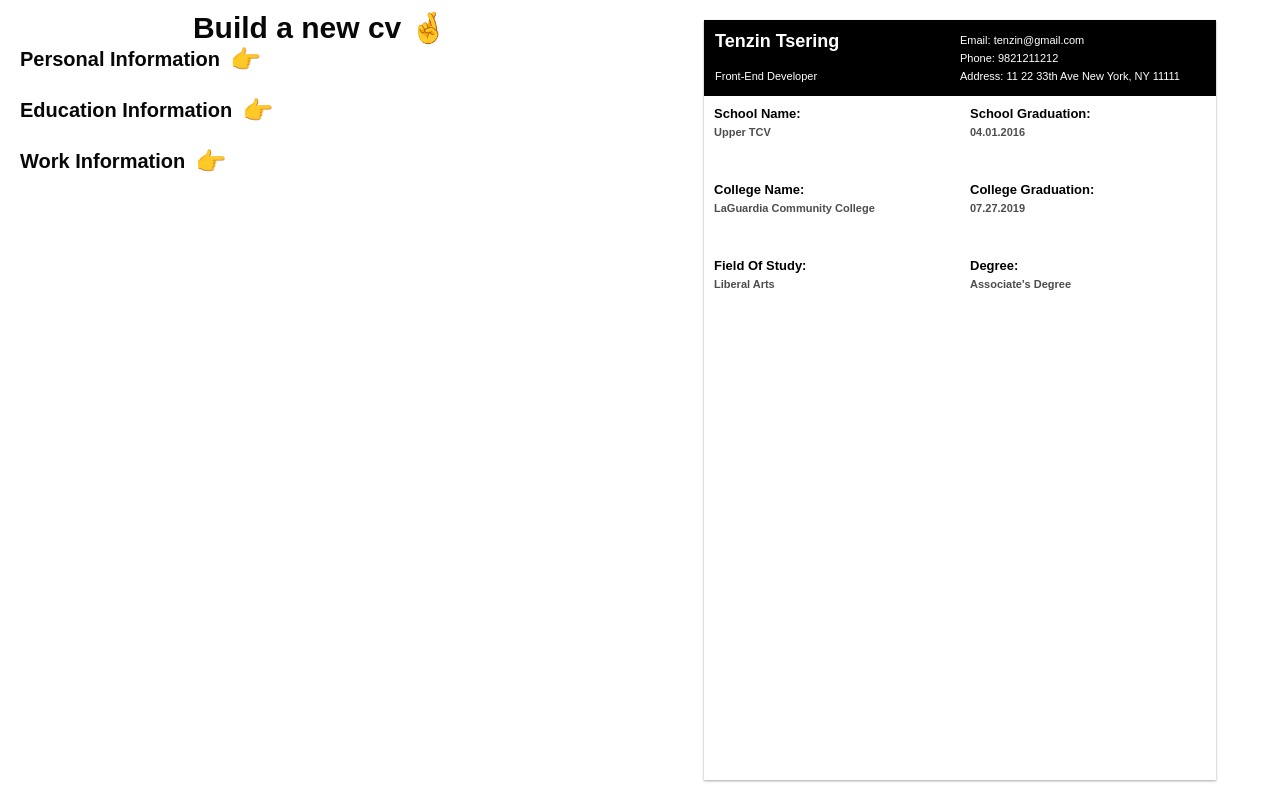
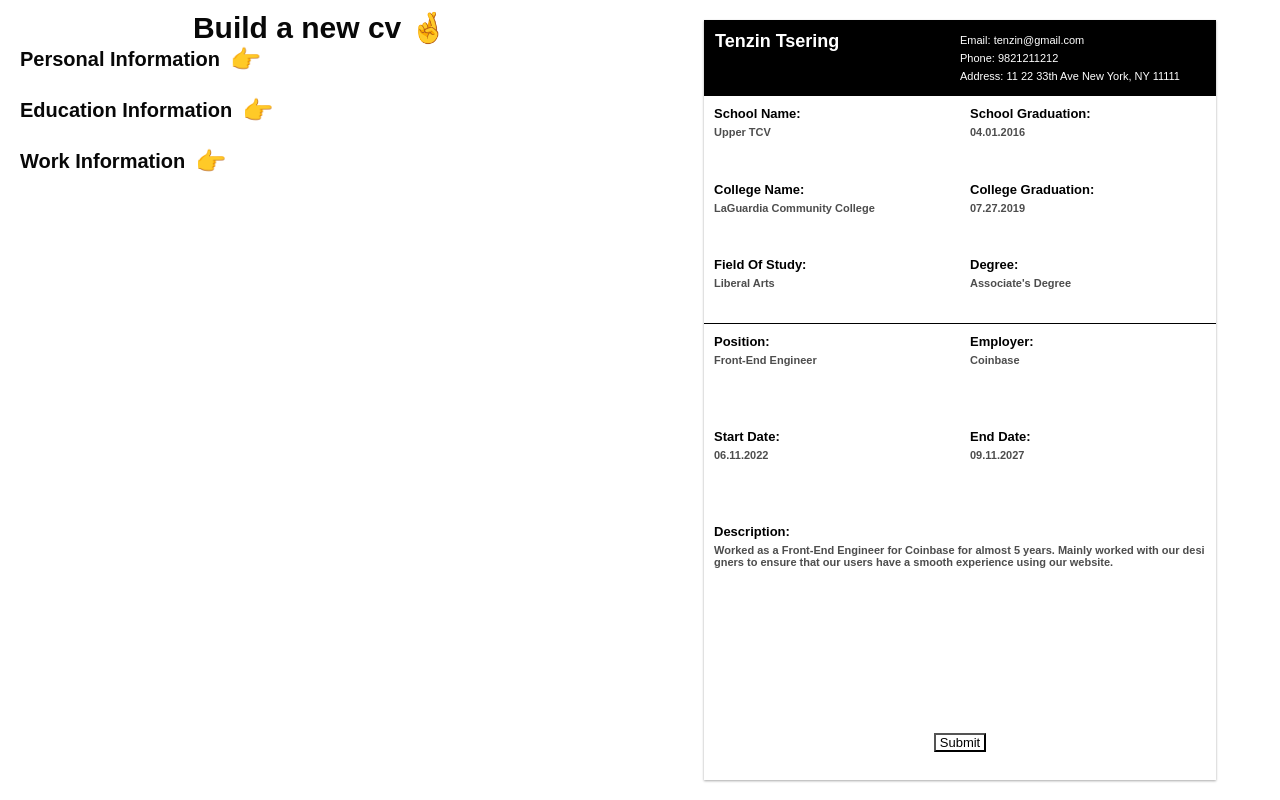
Before and after one commit to rabtennamgyal/TOP-React-cv-builder, a React (Create React App) app: page / in a window 1280 px wide. Built offline with nearby package versions, Linux system fonts and the light colour scheme.

Commit message:
finished core logic

```diff
--- a/src/App.js
+++ b/src/App.js
@@ -19,7 +19,12 @@ class App extends React.Component {
       CollegeName: '',
       CollegeGraduation: '',
       Study: '',
-      Degree: ''
+      Degree: '',
+      Position: '',
+      Employer: '',
+      StartDate: '',
+      EndDate: '',
+      Description: ''
     }
   };
 
@@ -71,7 +76,28 @@ class App extends React.Component {
   };
 
   getData3 = (data) => {
-    this.state.work.push(data);
+    if (this.state.work.length !== 0) {
+      const work = this.state.work.slice(0, this.state.work.length - 1);
+      work.push(data);
+      this.setState({
+        work: work
+      });
+    } else {
+      this.state.work.push(data);
+    };
+
+    setTimeout(() => {
+      const { Position, Employer, StartDate, EndDate, Description } = this.state.work[0];
+      this.setState({
+        Position: Position,
+        Employer: Employer,
+        StartDate: StartDate,
+        EndDate: EndDate,
+        Description: Description
+      });
+
+      console.log(this.state.work);
+    });
   };
 
   editData = () => {
@@ -141,11 +167,46 @@ class App extends React.Component {
     };
   };
 
+  editData3 = () => {
+    const arrow = document.getElementById('arrow3');
+    const workInfo = document.querySelector('.workInfo');
+
+    const Position = this.state.Position;
+    const positoninput = document.getElementById('position');
+    const Employer = this.state.Employer;
+    const employerinput = document.getElementById('employer');
+    const StartDate = this.state.StartDate;
+    const startDateinput = document.getElementById('startDate');
+    const EndDate = this.state.EndDate;
+    const endDateinput = document.getElementById('endDate');
+    const Description = this.state.Description;
+    const descriptioninput = document.getElementById('description');
+
+    positoninput.value = Position;
+    employerinput.value = Employer;
+    startDateinput.value = StartDate;
+    endDateinput.value = EndDate;
+    descriptioninput.value = Description;
+
+    if (workInfo.classList.contains('open')) {
+      return;
+    } else {
+      workInfo.classList.add('open');
+      workInfo.style.height = '25rem';
+      workInfo.style.visibility = 'visible';
+      arrow.style.transform = 'rotate(90deg)';
+    };
+  };
+
+  print = () => {
+    console.log('this function will create the final cv for print.')
+  };
 
   render() {
     const {
       FirstName, LastName, Email, Phone, Address,
-      SchoolName, SchoolGraduation, CollegeName, CollegeGraduation, Study, Degree
+      SchoolName, SchoolGraduation, CollegeName, CollegeGraduation, Study, Degree,
+      Position, Employer, StartDate, EndDate, Description
     } = this.state;
 
     return (
@@ -168,6 +229,15 @@ class App extends React.Component {
         Study={Study}
         Degree={Degree}
         editData2={this.editData2}
+
+        Position={Position}
+        Employer={Employer}
+        StartDate={StartDate}
+        EndDate={EndDate}
+        Description={Description}
+        editData3={this.editData3}
+
+        print={this.print}
         />
       </div>
     );
--- a/src/module/FinalCV.js
+++ b/src/module/FinalCV.js
@@ -6,6 +6,14 @@ class FinalCV extends React.Component {
 
     editingData2 = () => {
         this.props.editData2();
+    };
+
+    editingData3 = () => {
+        this.props.editData3();
+    };
+
+    printDoc = () => {
+        this.props.print();
     };
 
     render() {
@@ -18,9 +26,9 @@ class FinalCV extends React.Component {
                                 {this.props.FirstName || 'Tenzin'} {this.props.LastName || 'Tsering'}
                             </h1>
 
-                            <p className="editable">
+                            {/* <p className="editable">
                                 {this.props.className || 'Front-End Developer'}
-                            </p>
+                            </p> */}
                         </div>
 
                         <div className="divOne2">
@@ -113,6 +121,72 @@ class FinalCV extends React.Component {
                             </button>
                         </div>
                     </div>
+
+                    <div className="divThree">
+                        <div className="divThree1">
+                            <h1>
+                                <span>
+                                    Position:
+                                </span>
+
+                                <p>
+                                    {this.props.Position || 'Front-End Engineer'}
+                                </p>
+                            </h1>
+
+                            <h1>
+                                <span>
+                                    Employer:
+                                </span>
+
+                                <p>
+                                    {this.props.Employer || 'Coinbase'}
+                                </p>
+                            </h1>
+
+                            <h1>
+                                <span>
+                                    Start Date:
+                                </span>
+
+                                <p>
+                                    {this.props.StartDate || '06.11.2022'}
+                                </p>
+                            </h1>
+
+                            <h1>
+                                <span>
+                                    End Date:
+                                </span>
+
+                                <p>
+                                    {this.props.EndDate || '09.11.2027'}
+                                </p>
+                            </h1>
+
+                            <h1 id='word-break'>
+                                <span>
+                                    Description:
+                                </span>
+
+                                <p>
+                                    {this.props.Description || 'Worked as a Front-End Engineer for Coinbase for almost 5 years. Mainly worked with our designers to ensure that our users have a smooth experience using our website.'}
+                                </p>
+                            </h1>
+                        </div>
+
+                        <div className="editDataDiv3">
+                            <button onClick={this.editingData3}>
+                                Edit
+                            </button>
+                        </div>
+                    </div>
+
+                    <div className="divFour">
+                        <button id='print' onClick={this.printDoc}>
+                            Submit
+                        </button>
+                    </div>
                 </div>
             </div>
         );
--- a/src/sass/modules/finalcv.scss
+++ b/src/sass/modules/finalcv.scss
@@ -7,7 +7,7 @@
         height: 95%;
         width: 80%;
         display: grid;
-        grid-template-rows: 10% 30% 60%;
+        grid-template-rows: 10% 30% 50% 10%;
 
         // Personal Information Div
         .divOne {
@@ -87,6 +87,7 @@
             color: #fff;
             display: grid;
             place-items: center;
+            border-bottom: .1px solid #000;
 
             &:hover {
                 .editDataDiv2 {
@@ -148,5 +149,89 @@
                 }
             }
         }
-    }
+
+        // Work Information Div
+        .divThree {
+            position: relative;
+            cursor: pointer;
+            color: #fff;
+
+            &:hover {
+                .editDataDiv3 {
+                    width: 20%;
+                    opacity: 1;
+                    overflow: hidden;
+                };
+            }
+
+            .divThree1 {
+                height: 100%;
+                display: grid;
+                grid-template-columns: 1fr 1fr;
+                grid-template-rows: 1fr 1fr 2fr;
+
+                h1 {
+                    padding: 1rem;
+                    color: #000;
+
+                    span {
+                        font-weight: 600;
+                        font-size: 1.3rem;
+                    }
+
+                    p {
+                        color: #313131dc;
+                        font-size: 1.1rem;
+                        margin: .5rem 0;
+                    }
+                }
+
+                #word-break {
+                    word-break: break-all;
+                    grid-column: 1 / 3;
+                }
+            }
+
+            .editDataDiv3 {
+                top: 0;
+                left: 0;
+                position: absolute;
+                background: #ff627d;
+                height: 15%;
+                width: 0;
+                opacity: 0;
+                transition: 0.7s ease-in-out;
+                display: grid;
+                place-items: center;
+
+                button {
+                    cursor: pointer;
+                    border: none;
+                    border-radius: 10rem;
+                    color: #000000;
+                    width: 50%;
+                    height: 40%;
+
+                    &:hover {
+                        background: #000;
+                        color: #fff;
+                        transition: 0.7s ease-in-out;
+                    }
+                }
+            }
+        }
+
+        .divFour {
+            display: grid;
+            place-items: center;
+
+            button {
+                cursor: pointer;
+                background: #fff;
+                color: #000;
+                font-size: 1.3rem;
+                width: 10%;
+            }
+        }
+    };
 };
```
